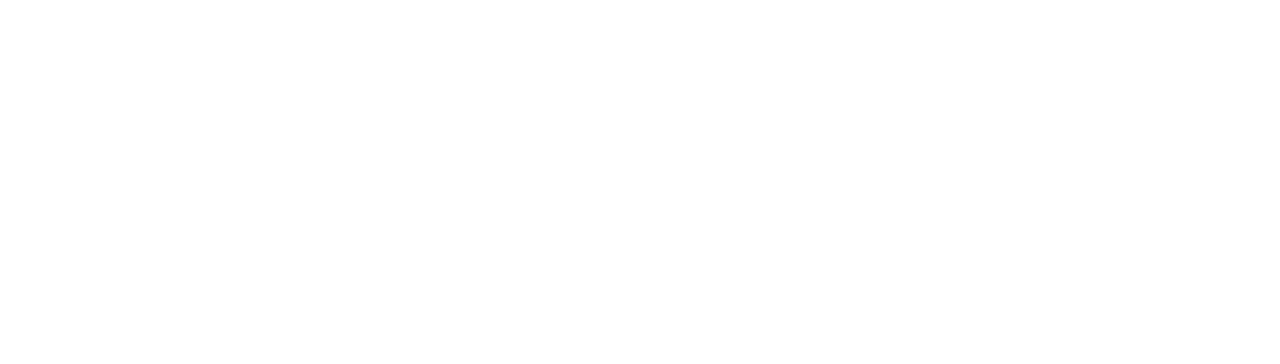
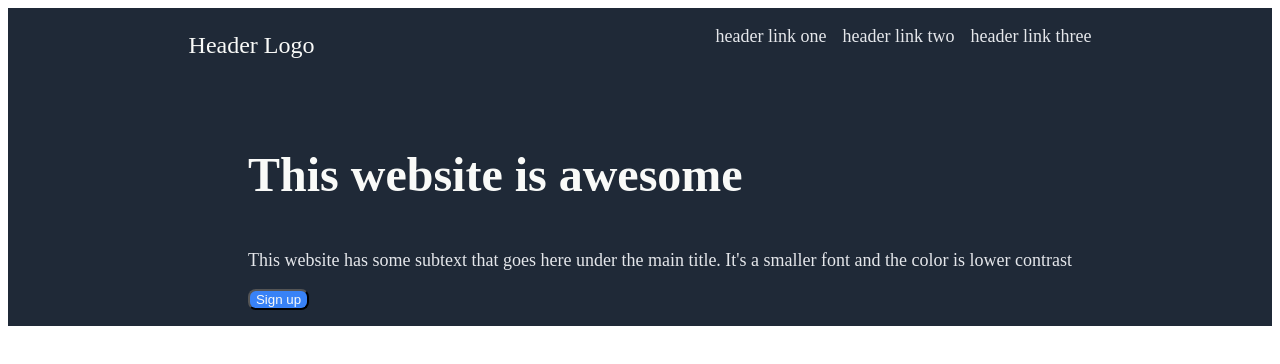
Before and after one commit to hugo-samson/Landing-page-TOP, a plain HTML site: page index.html in a window 1280 px wide. Drawn offline with Linux system fonts and the light colour scheme.

Commit message:
Edit index.html and style.css

```diff
--- a/index.html
+++ b/index.html
@@ -3,9 +3,29 @@
     <head>
         <meta charset="UTF-8">
         <title>Landing page</title>
+        <link rel="stylesheet" href="style.css">
     </head>
 
     <body>
-
+        <div class="header">
+            <div class="logo">
+                <p>Header Logo</p>
+            </div>
+            <div class="secondary-text">
+                <ul class="first">
+                    <li>header link one</li>
+                    <li>header link two</li>
+                    <li>header link three</li>
+                </ul>
+            </div>
+        </div>
+        <div class="main-text">
+            <ul class="second">
+                <li><div class="big-text"><p>This website is awesome</p></div></li>
+                <li><div class="under-text"><p>This website has some subtext that goes here under the main title. It's a smaller font and the color is lower contrast</p></div></li>
+                <li><button>Sign up</button></li>
+                <!--Ajouter image dans liste <ul> puis voir commentaire CSS-->
+            </ul>
+        </div>
     </body>
 </html>
--- a/style.css
+++ b/style.css
@@ -0,0 +1,60 @@
+
+.header {
+    background-color: #1F2937;
+    color: white;
+    display: flex;
+    justify-content: space-around;
+}
+
+.first {
+    display: flex;
+    list-style: none;
+    gap: 16px;
+}
+
+.logo, .secondary-text {
+    display: flex;
+    flex-direction: row;
+}
+
+.secondary-text {
+    display: flex;
+    font-size: 18px;
+    color: #e5e7eb;
+    flex-wrap: wrap;
+}
+
+.big-text {
+    font-size: 48px;
+    font-weight: 800;
+    color: #F9FAF8;
+}
+
+.logo {
+    font-size: 24px;
+    color: #F9FAF8
+}
+
+.under-text {
+    font-size: 18px;
+    color: #e5e7eb;
+}
+
+button {
+    color: #F9FAF8;
+    background-color: #3882F6;
+    border-radius: 8px;
+}
+
+.main-text {
+    display: flex;
+    background-color: #1F2937;
+    color: white;
+    justify-content: center;
+}
+
+.second {
+    list-style: none;
+}
+
+    /*Après avoir ajouter image dans "main-text", essayer de mettre "justify-content: space-around;" ou les autres*/
```
